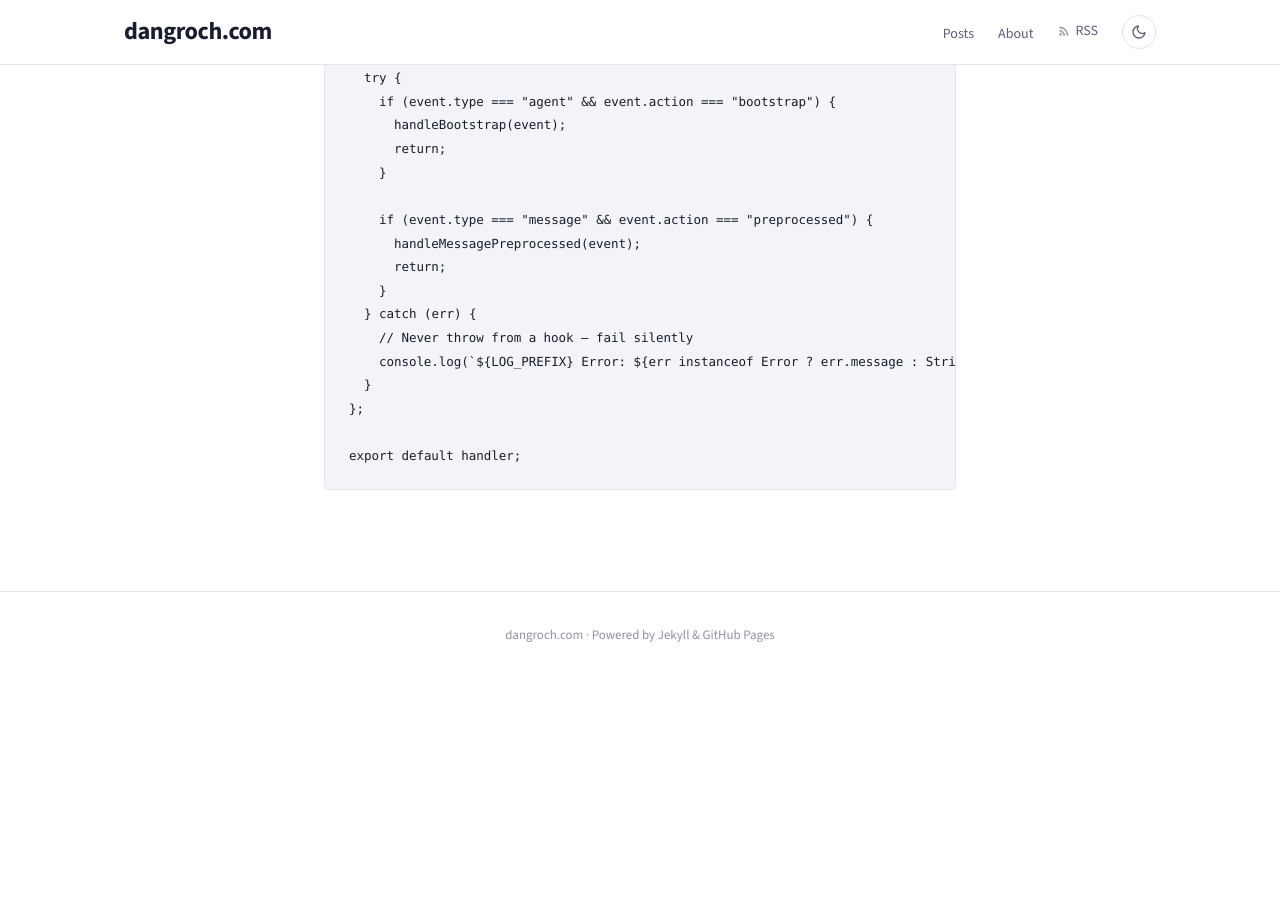
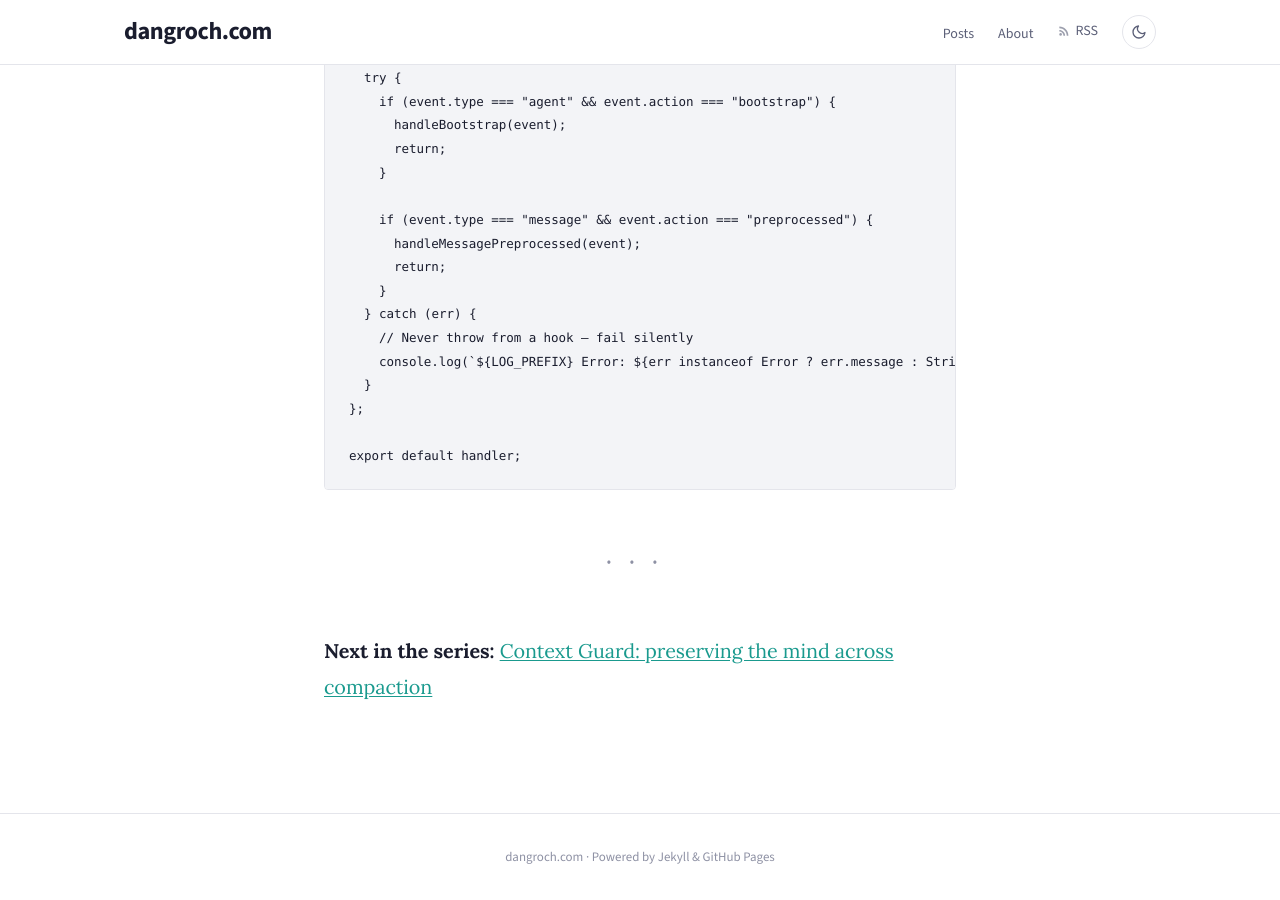
Before and after one commit to dgroch/blog, a Jekyll site: the page built from _posts/2026-03-16-attention-filter-hook.md, in a window 1280 px wide and 900 px high, scrolled down 11976 px. Built offline with Jekyll 4.4.1, drawn with Linux system fonts in a browser that asks for light colours; before the commit the page ends 12654 px from its top, so only the background shows below that.

Commit message:
Attention Filter post: add next-post link to Context Guard

`````diff
--- a/_posts/2026-03-16-attention-filter-hook.md
+++ b/_posts/2026-03-16-attention-filter-hook.md
@@ -441,3 +441,7 @@ const handler: HookHandler = async (event) => {
 
 export default handler;
 ````
+
+---
+
+**Next in the series:** [Context Guard: preserving the mind across compaction](https://dangroch.com/2026/03/16/context-guard-hook/)
`````
